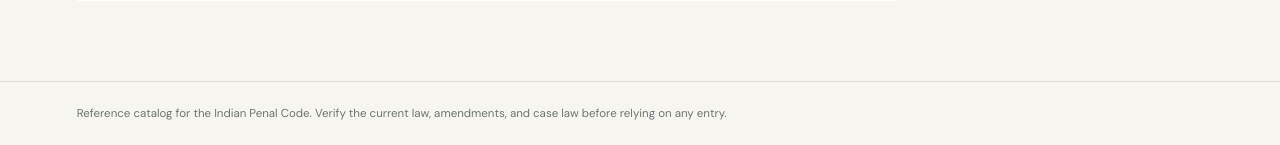
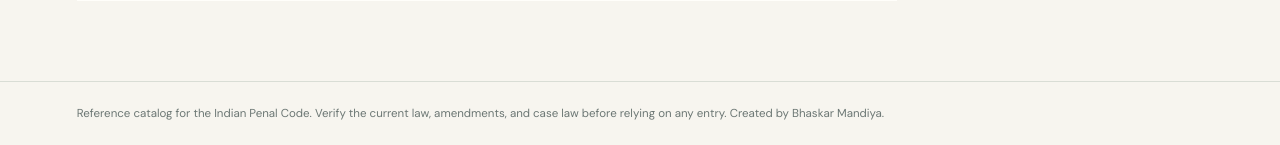
Before and after one commit to bmandiya308/IndiaLawApplication, a Flask app: page /add in a window 1280 px wide. Shown: the part 1112-1257 px from the top of the page. Run offline with Flask 3, Linux system fonts and the light colour scheme; data comes from the database, SQL or seed files in the repository.

Commit message:
Add app owner name

```diff
--- a/templates/base.html
+++ b/templates/base.html
@@ -25,6 +25,6 @@
     {% endwith %}
     {% block content %}{% endblock %}
   </main>
-  <footer>Reference catalog for the Indian Penal Code. Verify the current law, amendments, and case law before relying on any entry.</footer>
+  <footer>Reference catalog for the Indian Penal Code. Verify the current law, amendments, and case law before relying on any entry. Created by Bhaskar Mandiya.</footer>
 </body>
 </html>
```
